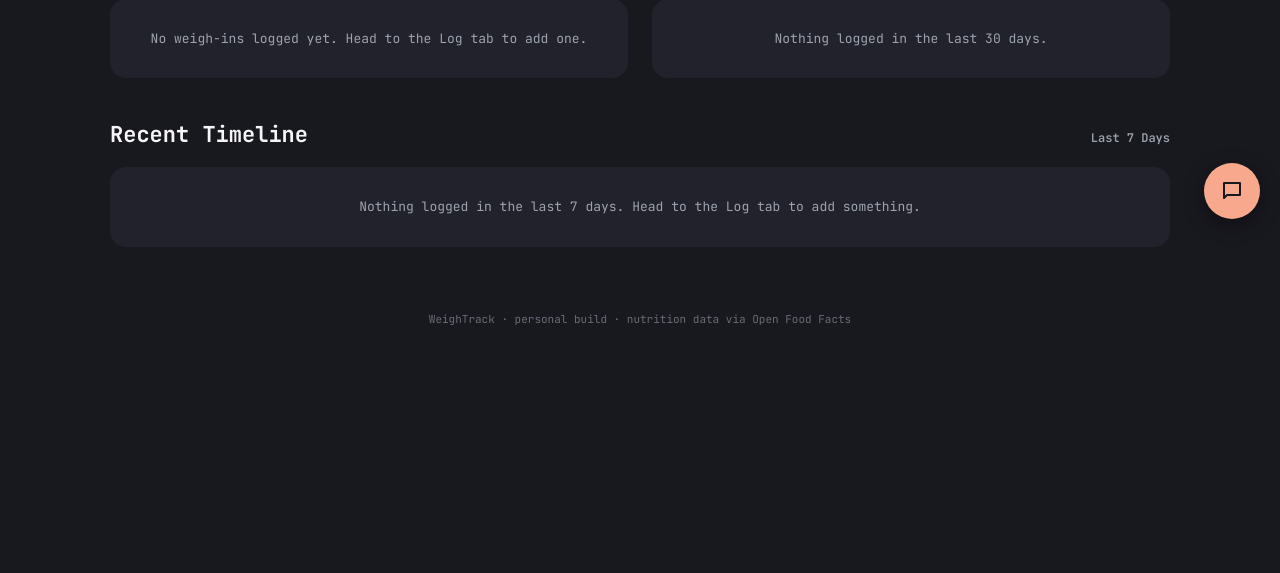
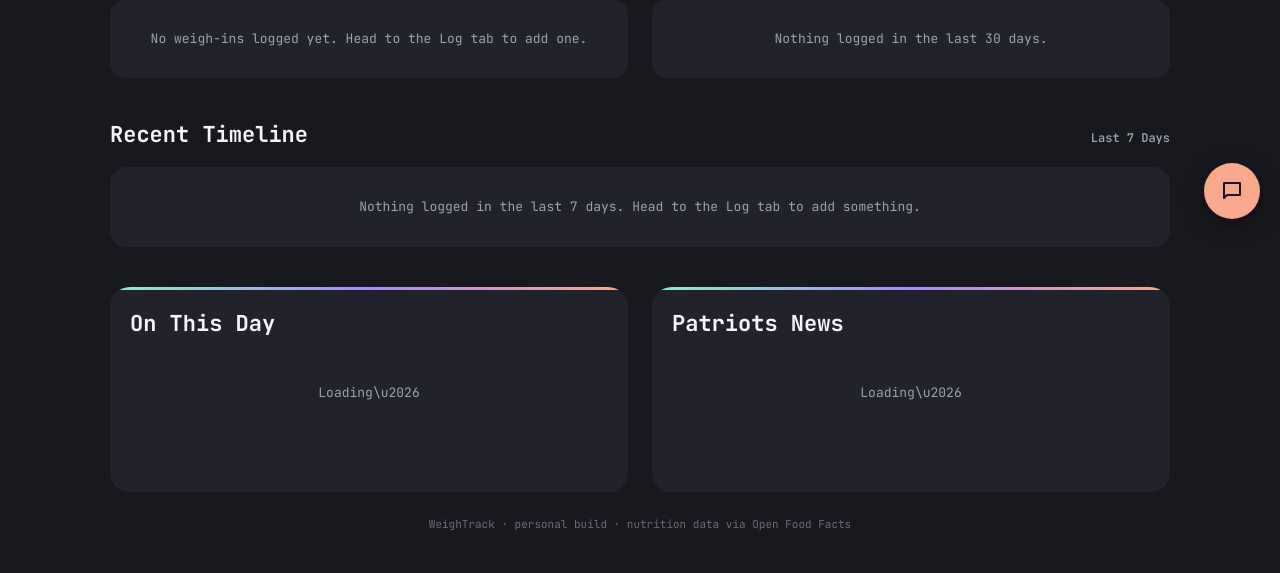
Before and after one commit to Silken8888/weighttrack, a Flask app: page / in a window 1280 px wide. Shown: the part 561-1134 px from the top of the page. Before the commit the page ends 886 px from the top, so only its background shows below. Run offline with Flask 3, Linux system fonts and the light colour scheme; data comes from the database, SQL or seed files in the repository; data that the repository does not hold is empty; some libraries are stand-ins or nearby versions.

Commit message:
Add files via upload

```diff
--- a/app.py
+++ b/app.py
@@ -5,7 +5,9 @@ import json
 import base64
 import time
 import uuid
+import random
 import threading
+import xml.etree.ElementTree as ET
 from queue import Queue, Empty
 from datetime import datetime, timedelta, date, timezone, time as dtime
 from zoneinfo import ZoneInfo
@@ -143,6 +145,21 @@ def create_app(config_name=None):
 _search_queue = Queue()
 _jobs = {}
 _jobs_lock = threading.Lock()
+
+# Dashboard "extras" -- On This Day and Patriots news -- are fetched
+# from external sources but NEVER inside a request handler (the hard
+# rule this app follows everywhere else too: DigitalOcean kills
+# blocking request handlers). Instead this is a simple cache, kept
+# fresh by a background thread the route kicks off when it notices the
+# cache is stale; the route itself always returns instantly with
+# whatever's currently cached, even if that's nothing yet on the very
+# first load.
+_daily_extras_cache = {
+    "on_this_day": None, "on_this_day_date": None,
+    "patriots_news": None, "patriots_fetched_at": None,
+}
+_daily_extras_lock = threading.Lock()
+_daily_extras_refreshing = False
 
 
 def _prune_old_jobs(ttl_seconds):
@@ -818,6 +835,98 @@ def _rank_products(products):
     first.
     """
     return sorted(products, key=lambda p: (p.get("calories") is None, p.get("photo_url") is None))
+
+
+def _fetch_on_this_day(local_date):
+    """A handful of historical events for today's local calendar date,
+    via Wikimedia's public REST API -- no key required. Picks 5 at
+    random out of whatever the API returns, so it's a fresh mix each
+    day rather than always the same top events, but stays consistent
+    for the rest of that one day since the cache is keyed by date.
+    """
+    url = f"https://api.wikimedia.org/feed/v1/wikipedia/en/onthisday/events/{local_date.month:02d}/{local_date.day:02d}"
+    try:
+        resp = requests.get(
+            url, headers={"User-Agent": "WeighTrack-personal-app/1.0"}, timeout=10
+        )
+        resp.raise_for_status()
+        events = resp.json().get("events", [])
+    except Exception:  # noqa: BLE001 -- a flaky external source shouldn't crash the refresh
+        return None
+
+    if not events:
+        return None
+    picked = random.sample(events, min(5, len(events)))
+    picked.sort(key=lambda e: e.get("year", 0))
+    results = []
+    for e in picked:
+        pages = e.get("pages") or []
+        link = pages[0].get("content_urls", {}).get("desktop", {}).get("page") if pages else None
+        results.append({"year": e.get("year"), "text": e.get("text"), "url": link})
+    return results
+
+
+def _fetch_patriots_news():
+    """Latest few Patriots headlines from Boston.com's RSS feed, parsed
+    with the standard library (no new dependency needed for basic RSS).
+    """
+    try:
+        resp = requests.get(
+            "https://www.boston.com/tag/new-england-patriots/feed/",
+            headers={"User-Agent": "Mozilla/5.0 (compatible; WeighTrack/1.0)"},
+            timeout=10,
+        )
+        resp.raise_for_status()
+        root = ET.fromstring(resp.content)
+    except Exception:  # noqa: BLE001
+        return None
+
+    items = []
+    for item in root.findall("./channel/item")[:5]:
+        title = item.findtext("title")
+        link = item.findtext("link")
+        pub_date = item.findtext("pubDate")
+        if title and link:
+            items.append({"title": title, "url": link, "pub_date": pub_date})
+    return items or None
+
+
+def _refresh_daily_extras(app, local_date):
+    """Runs in a background thread, never inline in a request -- same
+    hard rule as every other external call in this app. Updates
+    whatever succeeds; a failure on one source doesn't block the other.
+    """
+    global _daily_extras_refreshing
+    try:
+        on_this_day = _fetch_on_this_day(local_date)
+        patriots_news = _fetch_patriots_news()
+        with _daily_extras_lock:
+            if on_this_day is not None:
+                _daily_extras_cache["on_this_day"] = on_this_day
+                _daily_extras_cache["on_this_day_date"] = local_date
+            if patriots_news is not None:
+                _daily_extras_cache["patriots_news"] = patriots_news
+                _daily_extras_cache["patriots_fetched_at"] = datetime.utcnow()
+    finally:
+        with _daily_extras_lock:
+            _daily_extras_refreshing = False
+
+
+def _maybe_refresh_daily_extras(app, local_date):
+    """Kicks off a background refresh if the cache is stale and nothing
+    is already fetching -- always returns immediately either way, the
+    route reads whatever's cached right now rather than waiting.
+    """
+    global _daily_extras_refreshing
+    with _daily_extras_lock:
+        on_this_day_stale = _daily_extras_cache["on_this_day_date"] != local_date
+        fetched_at = _daily_extras_cache["patriots_fetched_at"]
+        patriots_stale = fetched_at is None or (datetime.utcnow() - fetched_at) > timedelta(hours=2)
+        if not (on_this_day_stale or patriots_stale) or _daily_extras_refreshing:
+            return
+        _daily_extras_refreshing = True
+
+    threading.Thread(target=_refresh_daily_extras, args=(app, local_date), daemon=True).start()
 
 
 def _run_text_job(app, job):
@@ -1685,6 +1794,7 @@ def _title_case(text):
     return _TITLE_CASE_WORD_RE.sub(replace, text)
 
 
+
 def _calculate_bmi(weight_lbs, height_in):
     """Standard imperial BMI formula: 703 * lbs / inches^2."""
     if not weight_lbs or not height_in:
@@ -2395,6 +2505,15 @@ def register_routes(app):
     # -----------------------------------------------------------------
     # Dashboard
     # -----------------------------------------------------------------
+
+    @app.route("/dashboard/daily-extras")
+    def dashboard_daily_extras():
+        local_date = _local_today()
+        _maybe_refresh_daily_extras(app, local_date)
+        with _daily_extras_lock:
+            on_this_day = _daily_extras_cache["on_this_day"]
+            patriots_news = _daily_extras_cache["patriots_news"]
+        return jsonify(on_this_day=on_this_day, patriots_news=patriots_news)
 
     @app.route("/dashboard")
     def dashboard():
--- a/static/css/style.css
+++ b/static/css/style.css
@@ -1258,6 +1258,75 @@ button { font-family: inherit; cursor: pointer; }
   }
 }
 
+.dashboard-columns--extras {
+  margin-top: 8px;
+}
+
+.extras-card {
+  position: relative;
+  padding: 20px;
+  border-radius: var(--radius-lg);
+  background: var(--surface);
+  overflow: hidden;
+}
+
+.extras-card::before {
+  content: "";
+  position: absolute;
+  top: 0;
+  left: 0;
+  right: 0;
+  height: 3px;
+  background: var(--gradient-accent);
+}
+
+.extras-card .library-header {
+  margin-bottom: 4px;
+}
+
+.extras-card__body {
+  margin-top: 12px;
+}
+
+.extras-list {
+  list-style: none;
+  margin: 0;
+  padding: 0;
+  display: grid;
+  gap: 12px;
+}
+
+.extras-list__item {
+  display: flex;
+  align-items: baseline;
+  gap: 10px;
+}
+
+.extras-list__year {
+  flex: 0 0 auto;
+  font-family: var(--font-body);
+  font-weight: 700;
+  font-size: 11px;
+  letter-spacing: 0.02em;
+  padding: 3px 8px;
+  border-radius: var(--radius-pill);
+  background: var(--surface-2);
+  color: var(--teal);
+}
+
+.extras-list__text {
+  font-family: var(--font-body);
+  font-size: 13px;
+  line-height: 1.5;
+  color: var(--text-secondary);
+  text-decoration: none;
+}
+
+a.extras-list__text:hover {
+  color: var(--text);
+  text-decoration: underline;
+}
+
 .exercise-day-group {
   margin-bottom: 20px;
 }
--- a/static/js/main.js
+++ b/static/js/main.js
@@ -747,6 +747,92 @@
     });
   }
 
+  function initDailyExtras() {
+    const otdBody = document.getElementById("on-this-day-body");
+    const newsBody = document.getElementById("patriots-news-body");
+    if (!otdBody && !newsBody) return;
+
+    function renderOnThisDay(events) {
+      if (!otdBody) return;
+      if (!events || !events.length) {
+        otdBody.innerHTML = '<p class="empty-state">Couldn\u2019t load this today -- try again later.</p>';
+        return;
+      }
+      const list = document.createElement("ul");
+      list.className = "extras-list";
+      events.forEach(function (e) {
+        const li = document.createElement("li");
+        li.className = "extras-list__item";
+        const yearSpan = document.createElement("span");
+        yearSpan.className = "extras-list__year";
+        yearSpan.textContent = e.year;
+        li.appendChild(yearSpan);
+        const textEl = e.url ? document.createElement("a") : document.createElement("span");
+        if (e.url) {
+          textEl.href = e.url;
+          textEl.target = "_blank";
+          textEl.rel = "noopener";
+        }
+        textEl.className = "extras-list__text";
+        textEl.textContent = e.text;
+        li.appendChild(textEl);
+        list.appendChild(li);
+      });
+      otdBody.innerHTML = "";
+      otdBody.appendChild(list);
+    }
+
+    function renderPatriotsNews(items) {
+      if (!newsBody) return;
+      if (!items || !items.length) {
+        newsBody.innerHTML = '<p class="empty-state">Couldn\u2019t load this today -- try again later.</p>';
+        return;
+      }
+      const list = document.createElement("ul");
+      list.className = "extras-list";
+      items.forEach(function (n) {
+        const li = document.createElement("li");
+        li.className = "extras-list__item";
+        const link = document.createElement("a");
+        link.href = n.url;
+        link.target = "_blank";
+        link.rel = "noopener";
+        link.className = "extras-list__text";
+        link.textContent = n.title;
+        li.appendChild(link);
+        list.appendChild(li);
+      });
+      newsBody.innerHTML = "";
+      newsBody.appendChild(list);
+    }
+
+    function poll(attempt) {
+      fetch("/dashboard/daily-extras")
+        .then(function (res) { return res.json(); })
+        .then(function (data) {
+          const otdReady = data.on_this_day && data.on_this_day.length;
+          const newsReady = data.patriots_news && data.patriots_news.length;
+          if (otdReady) renderOnThisDay(data.on_this_day);
+          if (newsReady) renderPatriotsNews(data.patriots_news);
+
+          // First-ever load: the background fetch may still be running.
+          // Retry a few times, a few seconds apart, before giving up.
+          if ((!otdReady || !newsReady) && attempt < 5) {
+            setTimeout(function () { poll(attempt + 1); }, 3000);
+          } else {
+            if (!otdReady) renderOnThisDay(null);
+            if (!newsReady) renderPatriotsNews(null);
+          }
+        })
+        .catch(function () {
+          renderOnThisDay(null);
+          renderPatriotsNews(null);
+        });
+    }
+
+    poll(0);
+  }
+
   function initDashboardPage() {
     const profileForm = document.getElementById("profile-form");
     if (profileForm) {
@@ -1410,6 +1496,7 @@
     initWeighInPage();
     initVacationPage();
     initDashboardPage();
+    initDailyExtras();
     initAgentForm();
     initAgentFab();
     initPhotoPicker();
--- a/templates/dashboard.html
+++ b/templates/dashboard.html
@@ -315,6 +315,26 @@
     </div>
   </div>
 
+  <div class="dashboard-columns dashboard-columns--extras">
+    <section class="dashboard-column extras-card" id="on-this-day-card">
+      <div class="library-header">
+        <h2>On This Day</h2>
+      </div>
+      <div class="extras-card__body" id="on-this-day-body">
+        <p class="empty-state">Loading\u2026</p>
+      </div>
+    </section>
+
+    <section class="dashboard-column extras-card" id="patriots-news-card">
+      <div class="library-header">
+        <h2>Patriots News</h2>
+      </div>
+      <div class="extras-card__body" id="patriots-news-body">
+        <p class="empty-state">Loading\u2026</p>
+      </div>
+    </section>
+  </div>
+
 {% endblock %}
 
 {% block scripts %}
```
Also changed, not shown: README.md.
